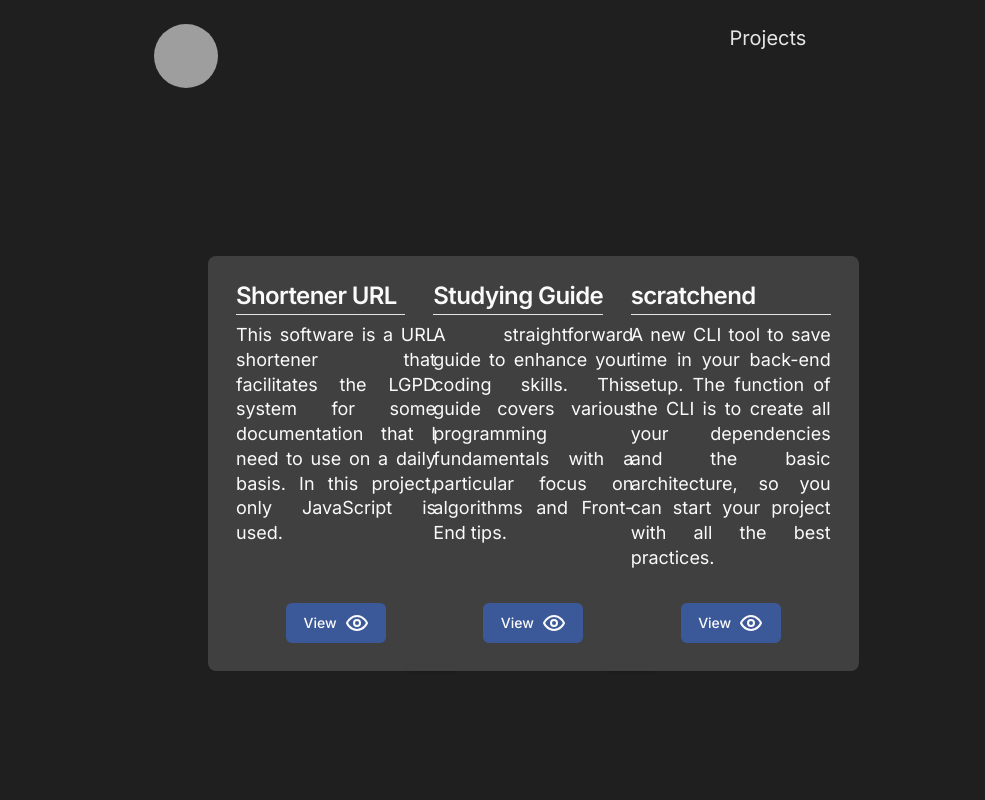
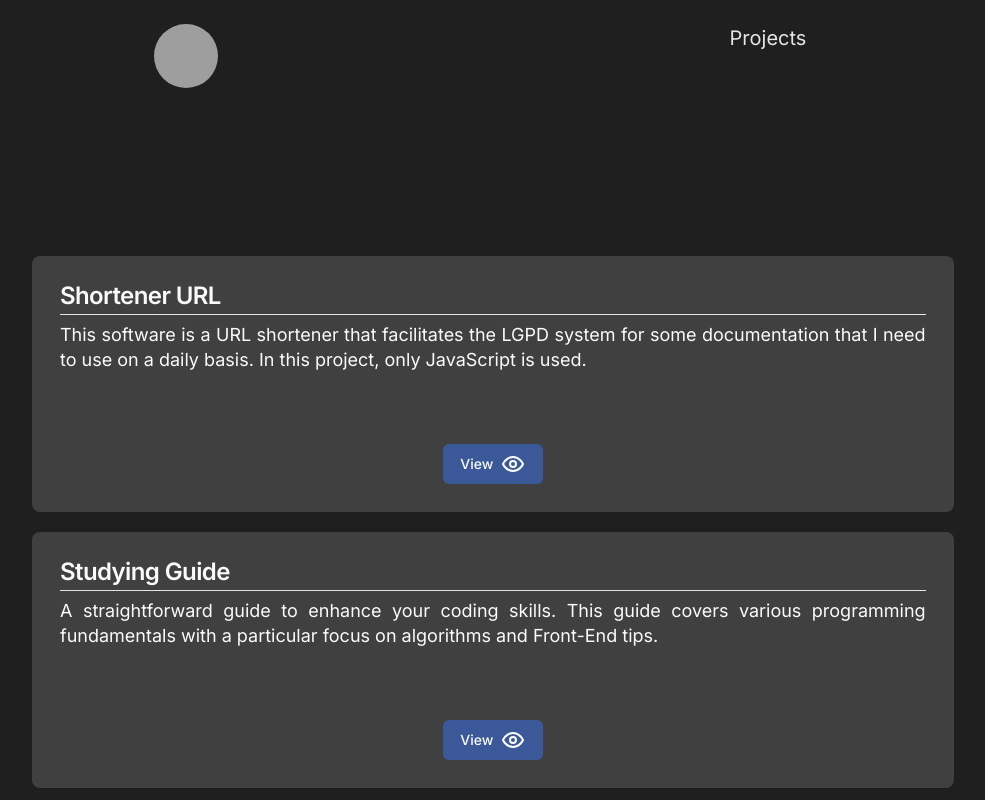
Before and after one commit to lrrrc/portfolio, a Next.js app: page /projects in a window 1280 px wide. Shown: the top 800 px of the page, without its empty margins (160-1145 px from the left). Built offline with nearby package versions, Linux system fonts and the light colour scheme; grey boxes are pictures that could not be loaded.

Commit message:
Mudança na home

```diff
--- a/src/app/page.tsx
+++ b/src/app/page.tsx
@@ -14,7 +14,7 @@ export default function Home() {
           My name is Leonardo Cardoso
         </p>
         <p className="text-lg font-normal">
-          I am a junior full stack developer. I currently study and work at <a href='https://www.fiap.com.br/' target="_blank" className="border-b-2 text-left cursor-pointer">FIAP</a>.
+          I am a full stack developer. I currently study and work  as a intern at <a href='https://www.fiap.com.br/' target="_blank" className="border-b-2 text-left cursor-pointer">FIAP</a>.
         </p>
         <div className="flex flex-row gap-2">
           <Link
--- a/src/app/projects/page.tsx
+++ b/src/app/projects/page.tsx
@@ -6,7 +6,7 @@ export default function Projects() {
     return (
         <main>
             <Header />
-            <div className="grid grid-cols-3 ml-[23rem] mr-[20rem] mt-36 max-md:ml-[15%] max-md:mr-0 max-md:grid-cols-1">
+            <div className="grid grid-cols-3 ml-[23rem] mr-[20rem] mt-36 max-2xl:ml-[15%] max-2xl:mr-0 max-2xl:grid-cols-1">
                 <ProjectCard
                     title="Shortener URL"
                     content="This software is a URL shortener that facilitates the LGPD system for some documentation that I need to use on a daily basis. In this project, only JavaScript is used."
--- a/src/components/ui/project-card.tsx
+++ b/src/components/ui/project-card.tsx
@@ -14,7 +14,7 @@ interface IRequest {
 export default function ProjectCard({ title , content, url } : IRequest) {
 
     return (
-        <Card className="grid grid-rows-[min-content_1fr_min-content] w-[20vw] min-h-[32vh] gap-2 flex-col p-1 mb-5  bg-neutral-700 border-none max-md:w-[72vw]">
+        <Card className="grid grid-rows-[min-content_1fr_min-content] w-[20vw] min-h-[32vh] gap-2 flex-col p-1 mb-5  bg-neutral-700 border-none max-2xl:w-[72vw]">
             <CardHeader className="pb-0">
                 <CardTitle className="text-zinc-50">
                     {title}
```
